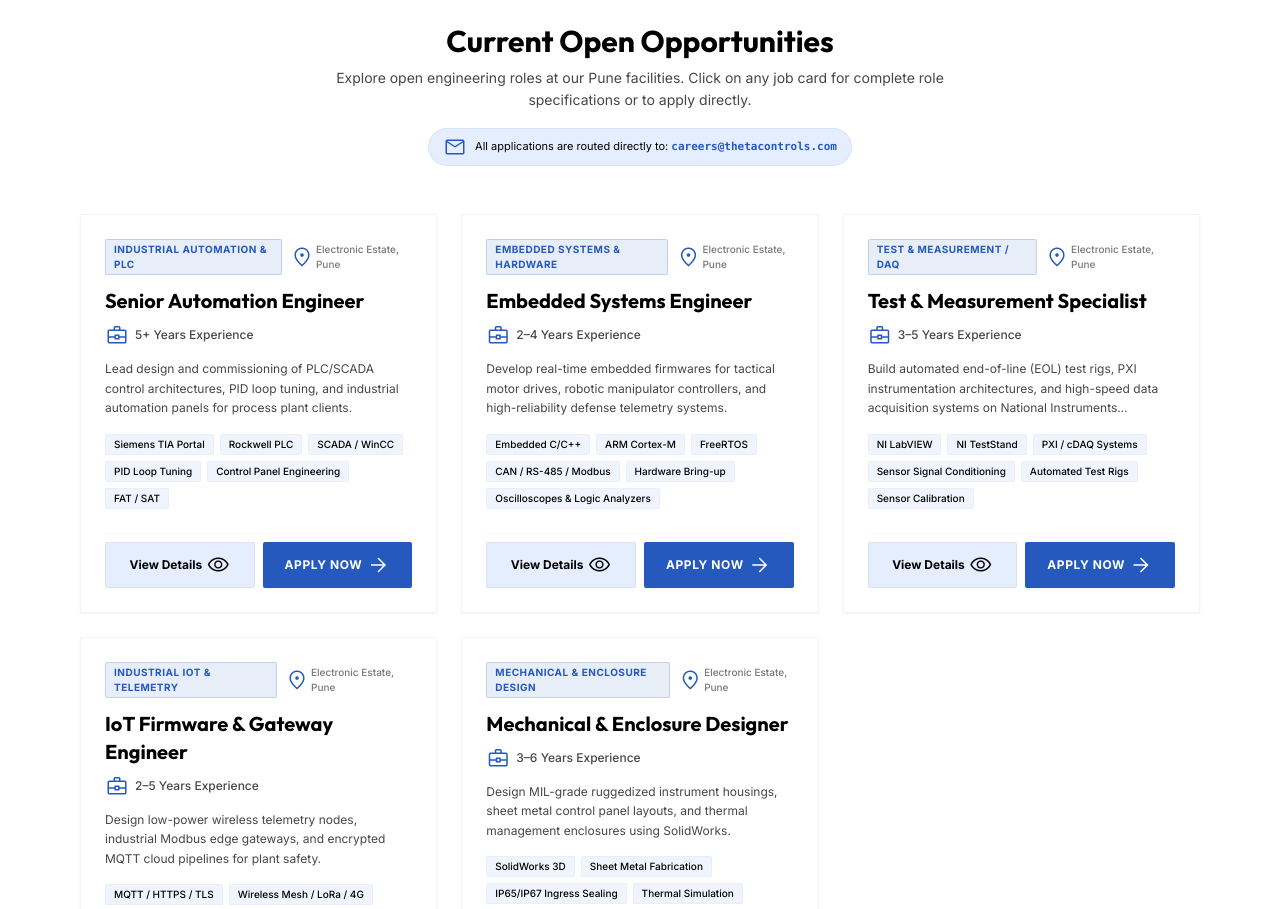
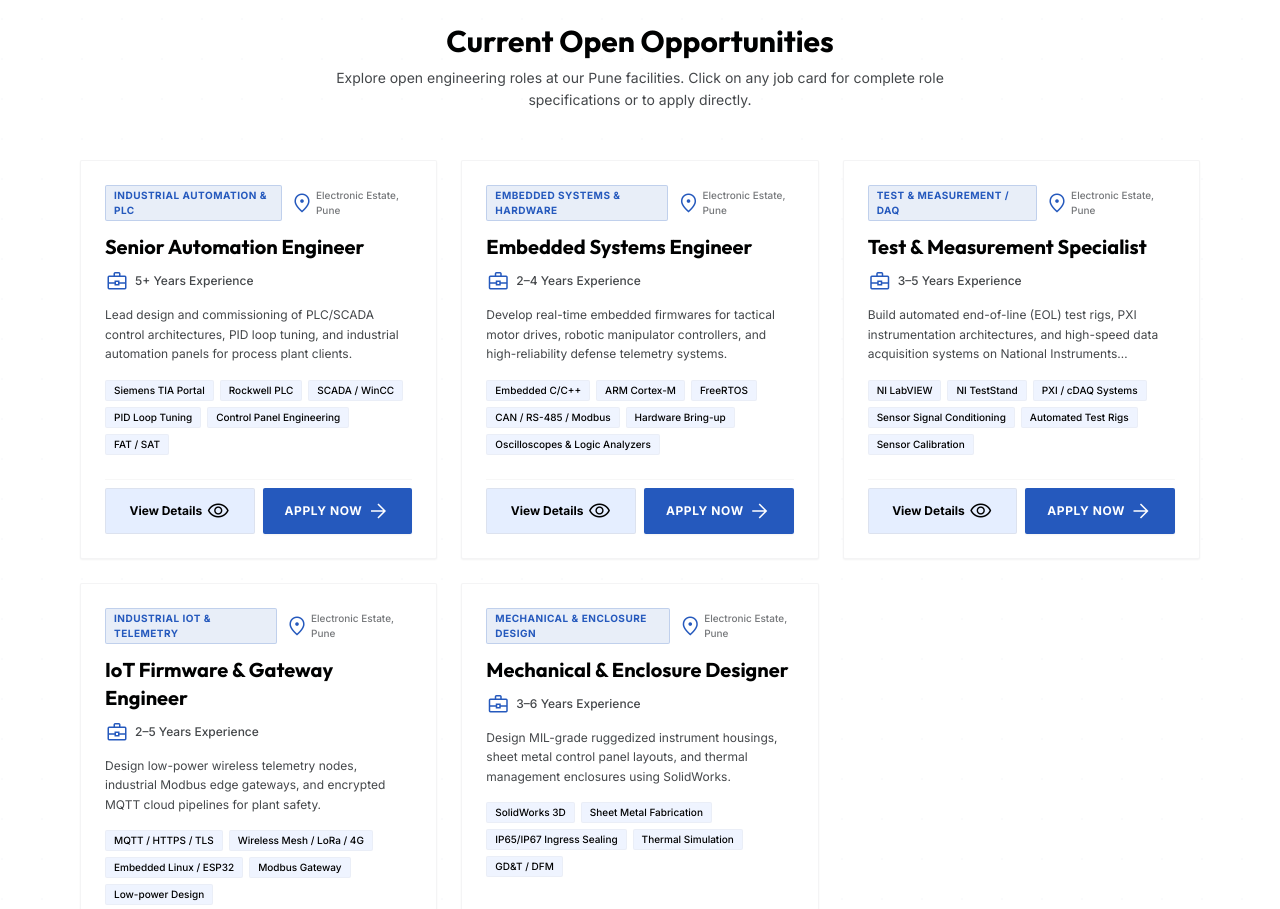
Before and after one commit to vrushabh-digraje/Theta, a React (Vite) app: page /careers in a window 1280 px wide. Shown: the part 1280-2189 px from the top of the page. Built offline with nearby package versions, Linux system fonts and the light colour scheme.

Commit message:
fix(careers): remove centralized hr notice badge above job cards

```diff
--- a/src/pages/Careers.tsx
+++ b/src/pages/Careers.tsx
@@ -355,12 +355,6 @@ export const Careers: FC = () => {
             <p className="font-body text-xs sm:text-sm text-on-surface-variant leading-relaxed">
               Explore open engineering roles at our Pune facilities. Click on any job card for complete role specifications or to apply directly.
             </p>
-
-            {/* Centralized HR Notice Badge */}
-            <div className="mt-4 inline-flex items-center gap-2 bg-surface-container border border-outline-variant/30 px-3.5 py-1.5 rounded-full text-[11px] text-primary">
-              <span className="material-symbols-outlined text-secondary text-[16px]">mail</span>
-              <span>All applications are routed directly to: <strong className="font-mono text-secondary">careers@thetacontrols.com</strong></span>
-            </div>
           </div>
 
           {/* Job Listing Cards (Format: field, title, experience, location, short description, skills) */}
```
